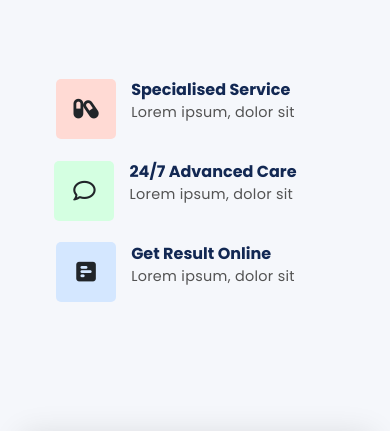
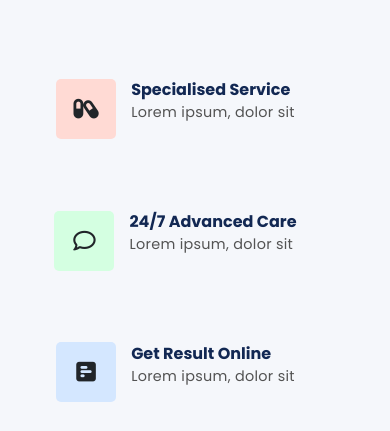
Before and after one commit to aslan12122/hospital, a plain HTML site: page index.html in a window 390 px wide. Shown: the part 648-1079 px from the top of the page. Drawn offline with nearby package versions, Linux system fonts and the light colour scheme.

Commit message:
more update to .what-we-provide

```diff
--- a/asets/style/style.css
+++ b/asets/style/style.css
@@ -143,11 +143,14 @@ ul{
 
 }
 /* Small devices (landscape phones, less than 768px) */
-@media (max-width: 670px) {
+@media (max-width: 950px) {
     .what-we-provide {
         display : flex ;
         flex-direction: column;
         align-items: center;
+        .w-info-box {
+            margin-bottom: 50px;
+        }
     }
 }
 
```
